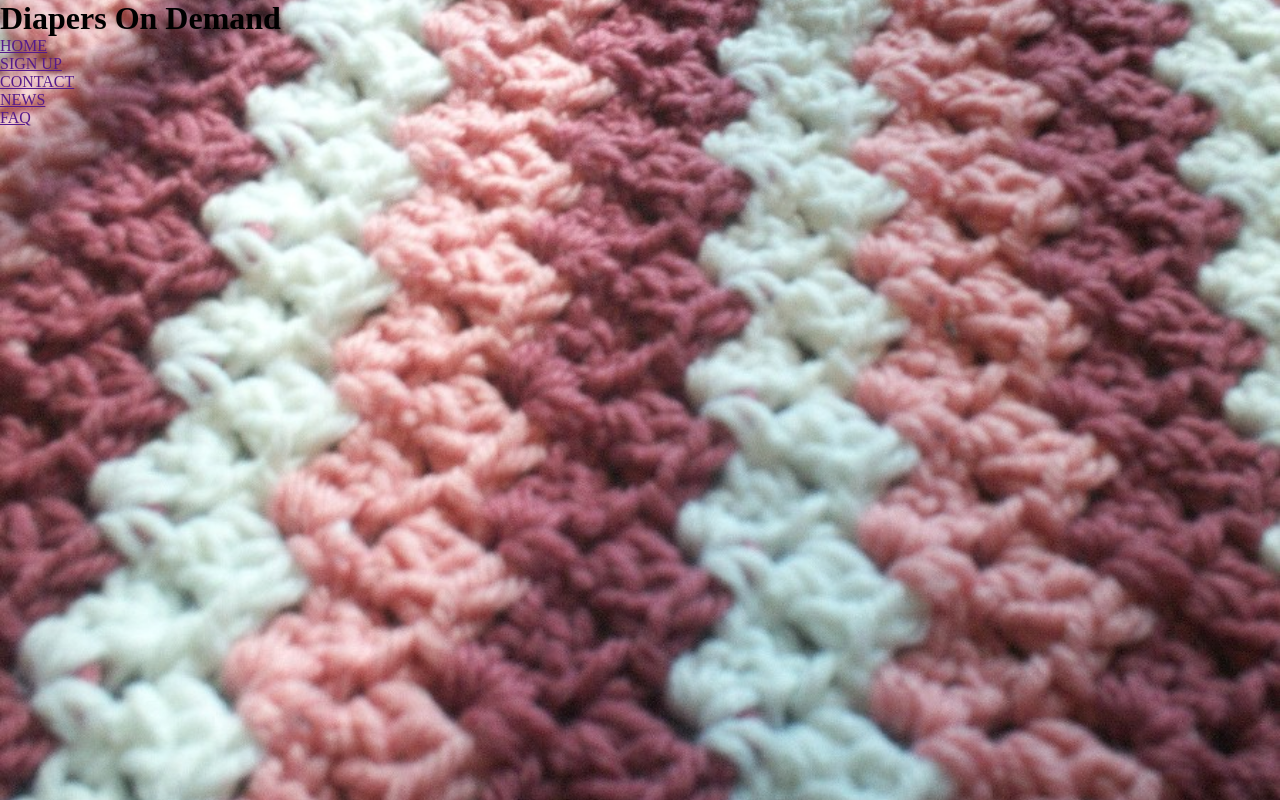
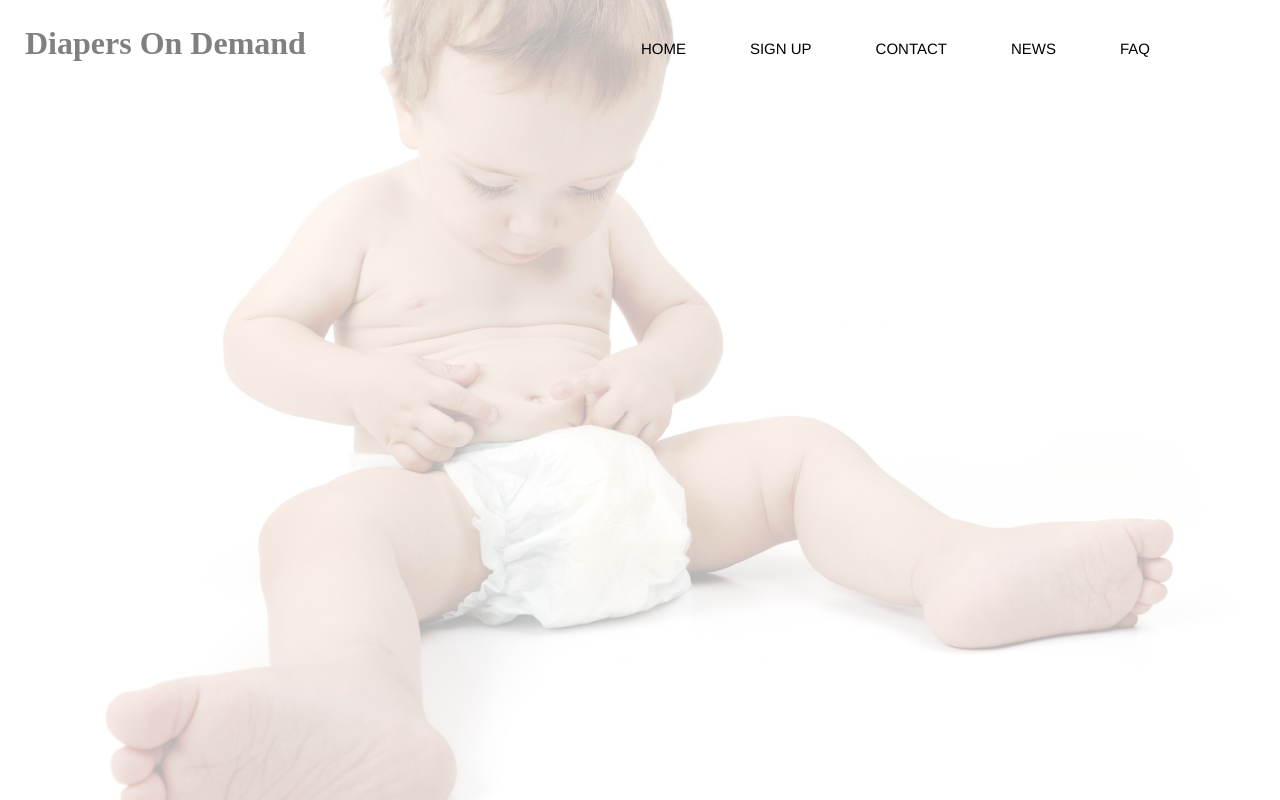
Before and after one commit to Gitmaster43/DiapersOnDemand, a plain HTML site: page Index.html in a window 1280 px wide. Drawn offline with Linux system fonts and the light colour scheme.

Commit message:
added an image, started css styling for Index

```diff
--- a/Index.html
+++ b/Index.html
@@ -10,11 +10,12 @@
 </head>
 
 <!-- Next we link the css file to this html -->
-<link href="css/style.css" rel="stylesheet">
+<link href="css/styleIndex.css" rel="stylesheet">
 
 <body>
     <header>
-        <h1>Diapers On Demand</h1>
+        <!-- <img class="baby" src="Images/Baby_diaper.jpg"> -->
+      <!-- <div class="baby"></div> -->
         <div class="row">
         <ul class="main-nav">
             <li><a href=""> HOME </a></li>
@@ -24,7 +25,7 @@
             <li><a href=""> FAQ </a></li>
         </ul>
         </div>
-
+        <h1>Diapers On Demand</h1>
 
     </header>
 
--- a/css/style.css
+++ /dev/null
@@ -1,20 +0,0 @@
-*
-{
-    margin: 0;
-    padding: 0;
-}
-
-/* linking css style to the "header" in index.html */
-    header
-    {
-        background-image: url(../images/DiapersOnDemandBG.jpg);
-        height: 100vh;
-        background-size: cover;
-        background-position: center;
-    }
-
-    .main
-    {
-
-
-    }
--- /dev/null
+++ b/css/styleIndex.css
@@ -0,0 +1,60 @@
+*
+{
+    margin: 0;
+    padding: 0;
+}
+
+/* linking css style to the "header" in index.html */
+    /* header */
+    /* header div.baby
+    {
+        background-image: url(../images/Baby_diaper.jpg);
+        height: 100%;
+        position: absolute;
+        width: 100%;
+        background-size: cover;
+        background-position: center;
+        opacity: 0.2;
+        filter: alpha(opacity=20);
+    } */
+
+    /*
+    stack order of elements - "z-index"
+    */
+    header {
+        background-image:linear-gradient(rgba(255,255,255,0.7),rgba(255,255,255,0.7)),url(../Images/Baby_diaper.jpg);
+        height: 100vh;
+        background-size: cover;
+        background-position: center;
+    }
+
+    .main-nav {
+    float: right;
+    list-style: none;
+    margin-top: 40px;
+    margin-right: 100px;
+    }
+
+    .main-nav li {
+    display: inline-block;
+    }
+
+    .main-nav li a {
+    color: black;
+    text-decoration: none;
+    padding: 30px;
+    font-family: "Helvetica", sans-serif;
+    font-size: 15px;
+    }
+
+    .main-nav li a:hover {
+    border: 1px solid black;
+    }
+
+    h1 {
+        position: absolute;
+        font-family: ;
+        color: grey;
+        margin-top: 25px;
+        margin-left: 25px;
+    }
--- /dev/null
+++ b/css/styleIndexHenrikEdit.css
@@ -0,0 +1,62 @@
+*
+{
+    margin: 0;
+    padding: 0;
+}
+
+/* linking css style to the "header" in index.html */
+    /* header */
+    header div.baby
+    {
+        background-image: url(../images/Baby_diaper.jpg);
+        height: 100%;
+        position: absolute;
+        width: 100%;
+        background-size: cover;
+        background-position: center;
+        opacity: 0.2;
+        filter: alpha(opacity=20);
+    }
+
+    /* header */
+
+    /* .img.baby {
+        background-image: url(../Images/Baby_diaper.jpg);
+        height: 800px;
+        background-size: cover;
+        background-position: center; */
+
+    /* } */
+
+    .main-nav
+    {
+    float: right;
+    list-style: none;
+    margin-top: 40px;
+    margin-right: 100px;
+
+    }
+
+    .main-nav li
+    {
+        display: inline-block;
+          }
+
+    .main-nav li a {
+        color: black;
+        text-decoration: none;
+        padding: 30px;
+        font-family: "Helvetica", sans-serif;
+        font-size: 15px;
+    }
+
+    /* .main-nav li.active a {
+        border: solid white;
+        border-width: 1px;
+
+    } */
+
+    .main-nav li a:hover {
+
+        border: 1px solid black;
+    }
```
Also changed, not shown: Images/Baby_diaper.jpg (added).
